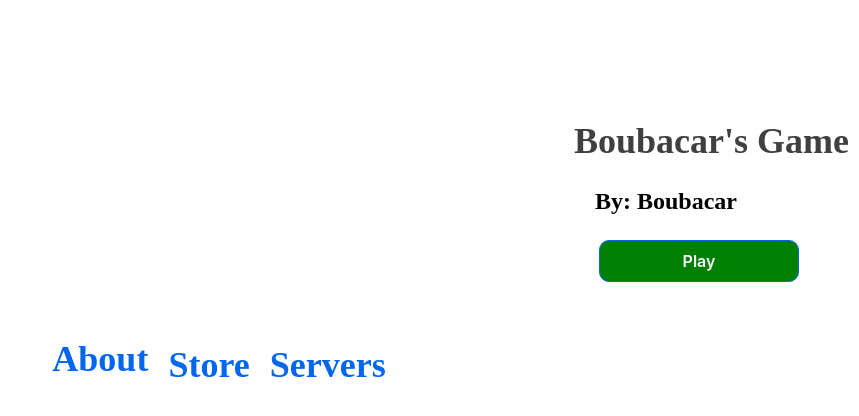
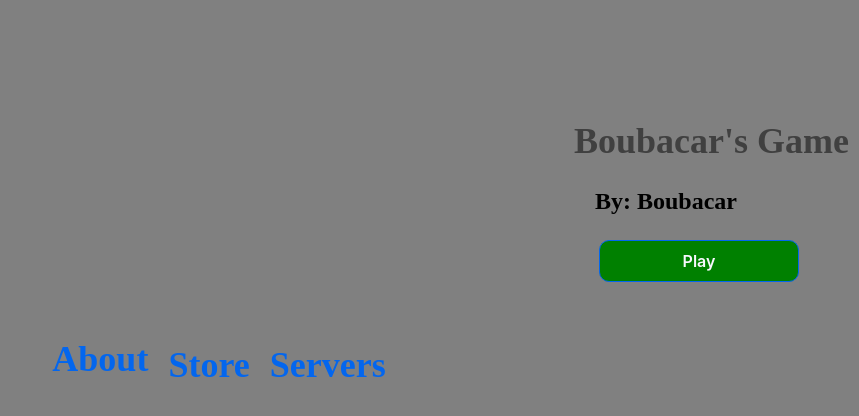
Before and after one commit to nothankyouwdym/Roblox-Page-Project, a React (Vite) app: page / in a window 1280 px wide. Shown: the top 416 px of the page, without its empty margins (421-1280 px from the left). Built offline with nearby package versions, Linux system fonts and the light colour scheme.

Commit message:
1 file modified

```diff
--- a/src/index.css
+++ b/src/index.css
@@ -402,7 +402,7 @@ html {
 
 body {
   color: #404040;
-  background: white;
+  background: grey;
   font-size: 1rem;
 }
 
```
